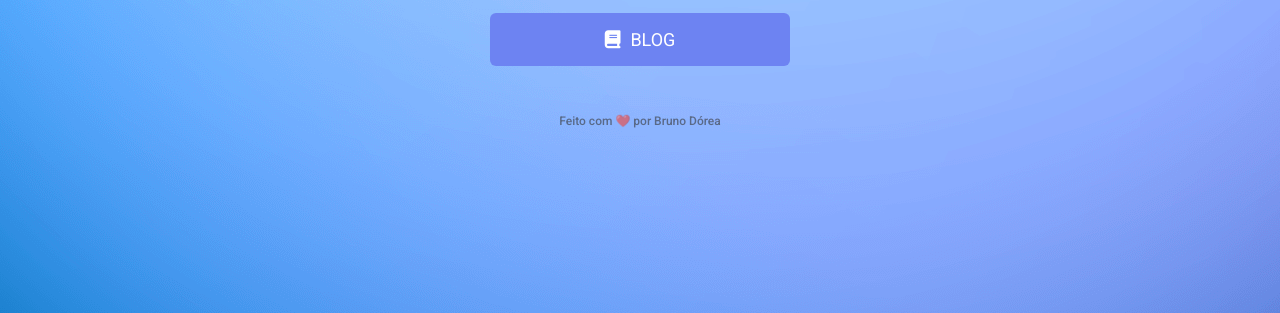
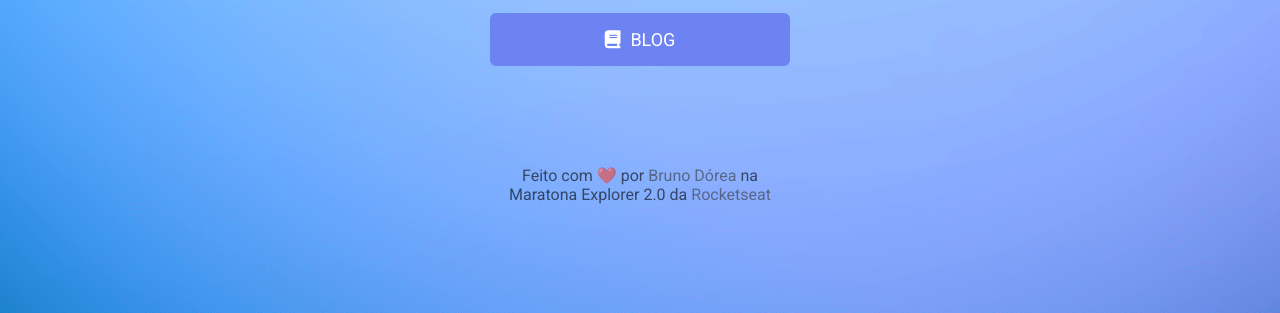
Before and after one commit to BH-Tec/rocketseat-maratona-explorer-2.0, a plain HTML site: page index.html in a window 1280 px wide. Shown: the part 487-800 px from the top of the page. Drawn offline with Linux system fonts and the light colour scheme.

Commit message:
update footer

```diff
--- a/css/style.css
+++ b/css/style.css
@@ -106,9 +106,17 @@ ul li a:hover{
 }
 
 footer {
-  font-weight: 500;
-  font-size: 12px;
-  color: var(--text-color);
+  position: relative;
+  font-size: 1rem;
+  color: var(--Preto);
+  width: 100%;
+  height: auto;
+  margin-top: 100px;
+  text-align: center;
+  align-items: center;
+  justify-content: center;
+  vertical-align: baseline;
+  display: flex;
   opacity: 0.6;
 }
 
--- a/index.html
+++ b/index.html
@@ -48,11 +48,15 @@
             </li>
         </ul>
 
-        <footer>
-            Feito com ❤️ por
-            <a href="https://brunodorea.gatsbyjs.io/" target="_blank">
-             Bruno Dórea </a>
-        </footer>
-    </div>
+     <!-- Footer -->
+    <footer>
+        <p>
+        Feito com ❤️ por
+        <a href="https://brunodorea.gatsbyjs.io/" target="__blank">Bruno Dórea</a>
+        na Maratona Explorer 2.0 da
+        <a href="https://evento.rocketseat.com.br/maratona-explorer/episodios/explorer/aula-1/edicao/2" target="__blank">Rocketseat</a>
+        </p>
+    </footer>
+</div>
 </body>
 </html>
```
